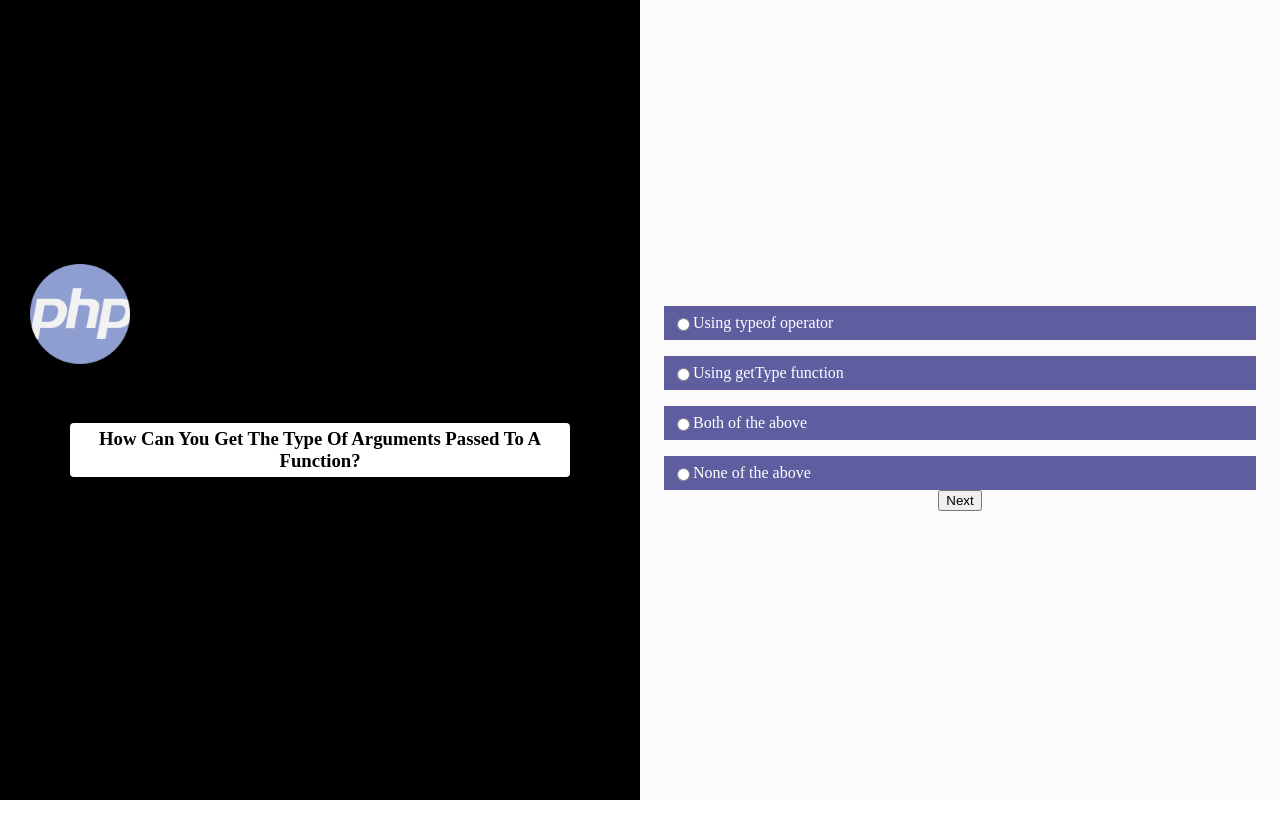
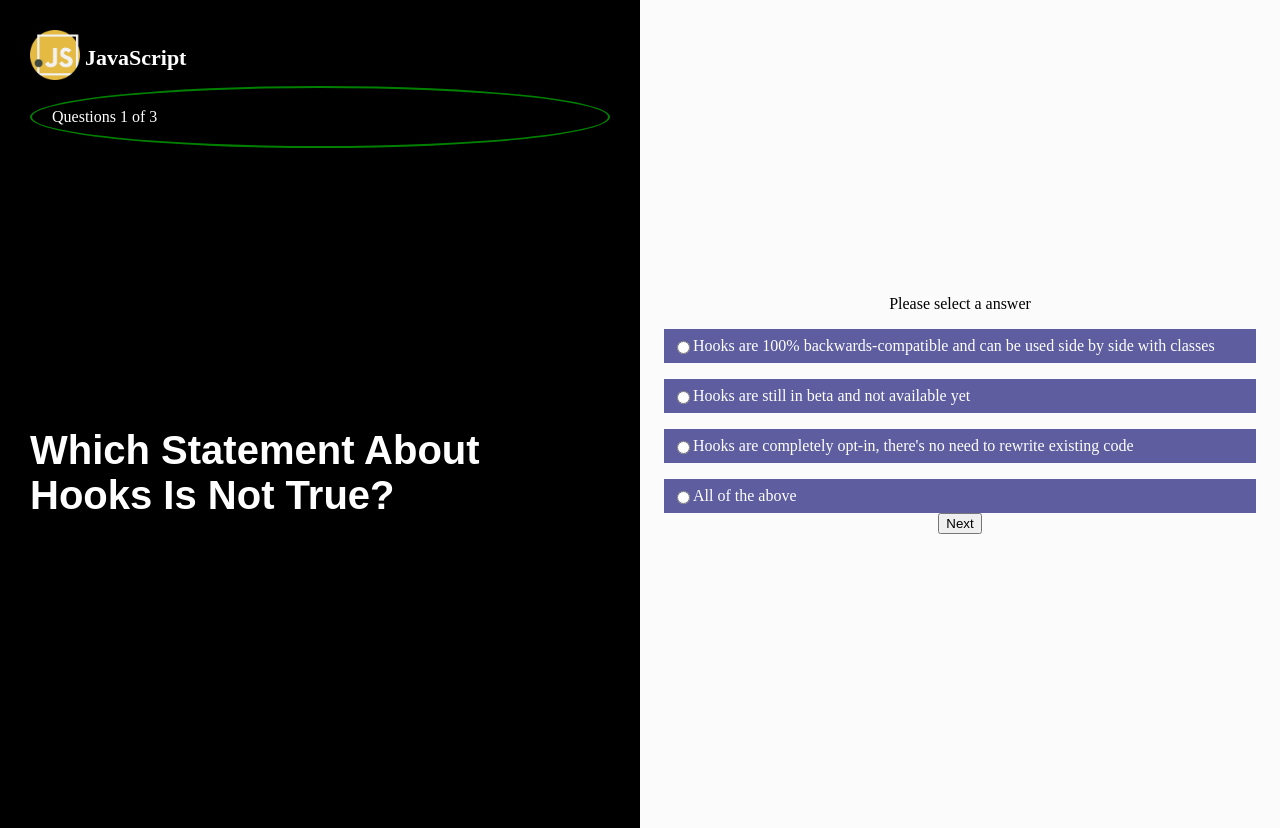
Before and after one commit to Abdurrahman-X/Quiz-App, a Gatsby site: page /Php in a window 1280 px wide. Both pictures are taken after a click on the button "Next". Before the commit the page ends 800 px from the top, so only its background shows below. Built offline with nearby package versions, Linux system fonts and the light colour scheme; Gatsby itself is replaced by a stand-in of ours; a web font is replaced by a local one.

Commit message:
logic of php page added

```diff
--- a/package.json
+++ b/package.json
@@ -21,6 +21,7 @@
     "react": "^16.13.1",
     "react-dom": "^16.13.1",
     "react-helmet": "^5.2.1",
+    "react-radio-buttons": "^1.2.2",
     "styled-components": "^5.1.0"
   },
   "devDependencies": {
--- a/src/pages/Php.jsx
+++ b/src/pages/Php.jsx
@@ -1,52 +1,139 @@
 import React, { useState } from "react"
-import GlobaleStyle from "../components/Style/GlobaleStyle"
-import Php from "../images/php.png"
+import { navigate } from "gatsby"
+import GlobalStyle from "../components/Style/GlobalStyle"
+import Js from "../images/JavaScript.png"
 import {
   Wrapper,
   Sideleft,
-  Choose,
   Sideright,
-} from "../components/Style/HomeStyle"
+  Logo,
+  Score,
+} from "../components/Style/ResultStyle"
 import { Answer, Container } from "../components/Style/QuizzStyle"
+
 const PhpQuizz = () => {
-  const [questions] = useState([
+  const questions = [
     {
-      question: "How can you get the type of arguments passed to a function?",
-      answers: [
-        "Using typeof operator",
-        "Using getType function",
-        "Both of the above",
-        "None of the above",
-      ],
-      answer: 0,
+      id: 1,
+      question: "Which statement about Hooks is not true?",
+      answer_a:
+        "Hooks are 100% backwards-compatible and can be used side by side with classes",
+      answer_b: "Hooks are still in beta and not available yet",
+      answer_c:
+        "Hooks are completely opt-in, there's no need to rewrite existing code",
+      answer_d: "All of the above",
+      correct_answer: "b",
     },
-  ])
+    {
+      id: 2,
+      question: "Which one is not a Hook?",
+      answer_a: "useState()",
+      answer_b: "useConst()",
+      answer_c: "useReducer()",
+      answer_d: "All of the above",
+      correct_answer: "b",
+    },
+    {
+      id: 3,
+      question: "What Hook should be used for data fetching?",
+      answer_a: "useDataFetching()",
+      answer_b: "useApi()",
+      answer_c: "useEffect()",
+      answer_d: "useRequest()",
+      correct_answer: "c",
+    },
+  ]
+  const [currentQuestions, setCurrentQuestions] = useState(0)
+  const [currentAnswer, setCurrentAnswer] = useState("")
+  const [answers, setAnswer] = useState([])
+  const [error, setError]= useState('');
+  const question = questions[currentQuestions]
 
+
+  const handlerClick = e => {
+    setCurrentAnswer(e.target.value);
+    setError('')
+  }
+const handlerError = () =>{
+  if(!error){
+    return ;
+  }
+return <div>{error}</div>;
+}
+  const handlerNext = () => {
+    const answer = { questionId: question.id, answer: currentAnswer }
+    if(!currentAnswer){
+      setError('Please select a answer');
+      return;
+    }
+    answers.push(answer)
+    setAnswer(answers)
+    setCurrentAnswer("")
+    if(currentQuestions + 1 < questions.length){
+      setCurrentQuestions(currentQuestions + 1);
+    }
+    console.log("u clicked me");
+
+  };
+  console.log(answers);
+  console.log(currentAnswer)
   return (
     <>
-      <GlobaleStyle />
+      <GlobalStyle />
       <Wrapper>
         <Sideleft>
-          <img src={Php} alt="php logo" />
-          <Choose>
-            <h3>{questions[0].question}</h3>
-          </Choose>
+          <Logo onClick={() => navigate(`/`)}>
+            <img src={Js} alt="Js logo" />
+            <h5>JavaScript</h5>
+          </Logo>
+          <Score>Questions {currentQuestions + 1} of {questions.length}</Score>
+          <h4>{question.question}</h4>
         </Sideleft>
-
         <Sideright>
           <Container>
-            {questions[0].answers.map((answer, i) => (
-              <Answer key={i}>
-                <input type="radio" name={answer} value={answer} />
-                <label htmlFor={answer}> {answer}</label>
-              </Answer>
-            ))}
-            <button>Next</button>
+          {handlerError()}
+            <Answer>
+              <input
+                type="radio"
+                value="a"
+                checked={currentAnswer === "a"}
+                onChange={handlerClick}
+              />
+              <label>{question.answer_a}</label>
+            </Answer>
+            <Answer>
+              <input
+                type="radio"
+                value="b"
+                checked={currentAnswer === "b"}
+                onChange={handlerClick}
+              />
+              <label>{question.answer_b}</label>
+            </Answer>
+            <Answer>
+              <input
+                type="radio"
+                value="c"
+                checked={currentAnswer === "c"}
+                onChange={handlerClick}
+              />
+              <label>{question.answer_c}</label>
+            </Answer>
+            <Answer>
+              <input
+                type="radio"
+                value="d"
+                checked={currentAnswer === "d"}
+                onChange={handlerClick}
+              />
+              <label>{question.answer_d}</label>
+            </Answer>
+
+            <button onClick={handlerNext}>Next</button>
           </Container>
         </Sideright>
       </Wrapper>
     </>
   )
 }
-
 export default PhpQuizz
```
Also changed, not shown: 1 other file.
